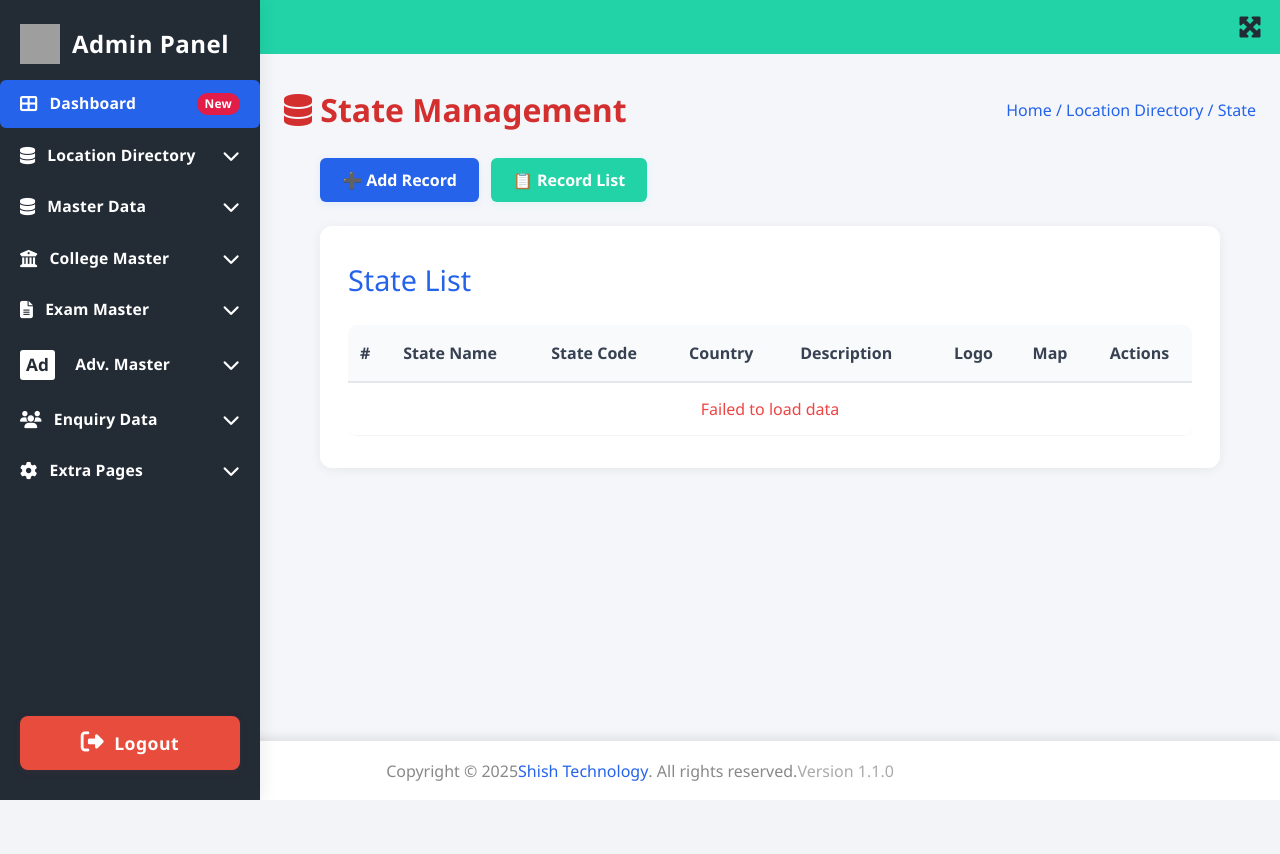
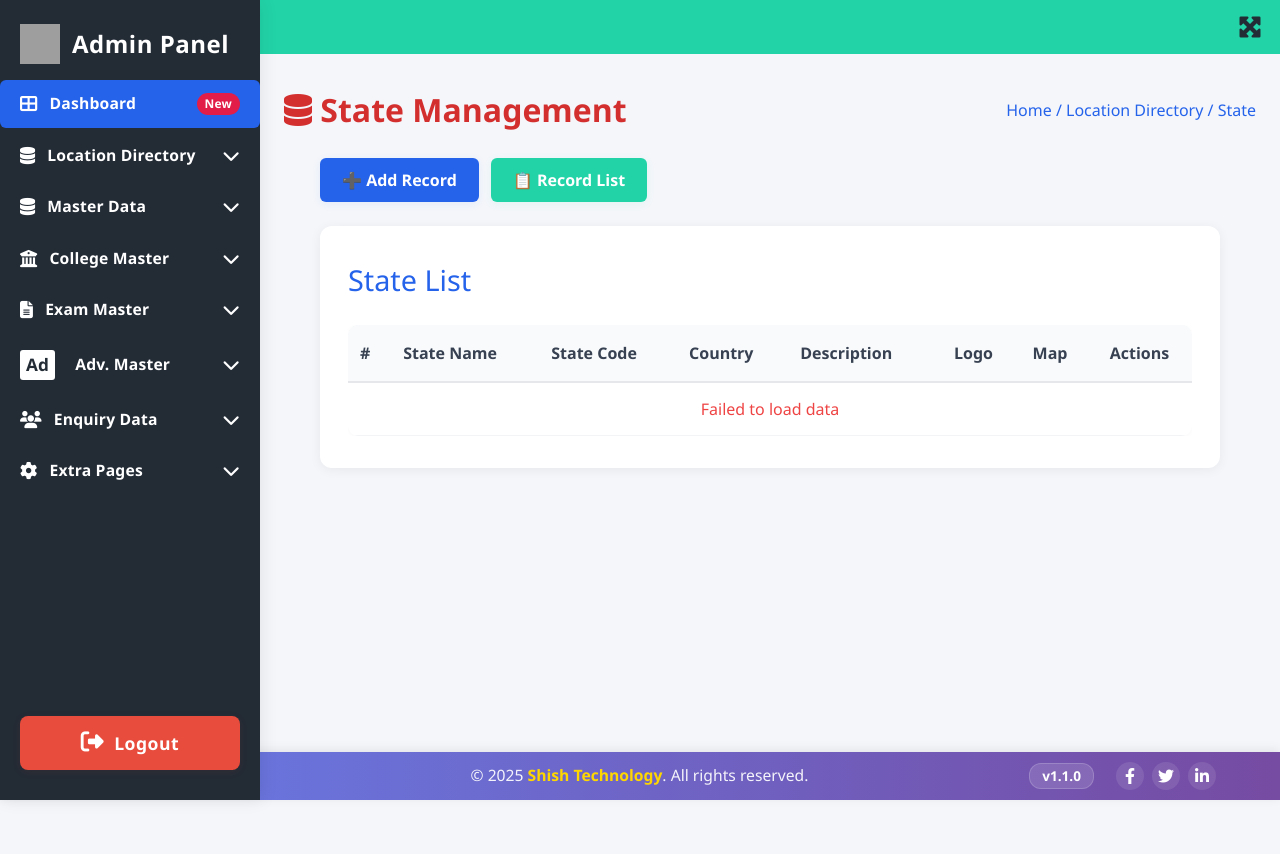
Before and after one commit to pritam521410/Admin_Dashboard, a PHP site: page /admin/state.php in a window 1280 px wide. Before the commit the page ends 800 px from the top, so only its background shows below. Run offline with PHP 8.4, Linux system fonts and the light colour scheme; grey boxes are pictures that could not be loaded.

Commit message:
some changes

```diff
--- a/frontend/components/footer.php
+++ b/frontend/components/footer.php
@@ -1,6 +1,20 @@
-<!-- Footer Component -->
-<div class="footer">
-  Copyright &copy; 2025 <a href="#">Shish Technology</a>. All rights
-  reserved.
-  <span style="float: right; color: #aaa">Version 1.1.0</span>
-</div>
+<!-- Compact Modern Footer -->
+<footer class="footer">
+  <div class="footer-row">
+    <div class="footer-brand">
+      <i class="fa fa-graduation-cap"></i>
+      <span>Shish Technology</span>
+    </div>
+    <div class="footer-copyright">
+      &copy; 2025 <strong>Shish Technology</strong>. All rights reserved.
+    </div>
+    <div class="footer-meta">
+      <span class="footer-version">v1.1.0</span>
+      <span class="footer-social">
+        <a href="#" class="social-link" title="Facebook"><i class="fab fa-facebook-f"></i></a>
+        <a href="#" class="social-link" title="Twitter"><i class="fab fa-twitter"></i></a>
+        <a href="#" class="social-link" title="LinkedIn"><i class="fab fa-linkedin-in"></i></a>
+      </span>
+    </div>
+  </div>
+</footer>
--- a/frontend/style.css
+++ b/frontend/style.css
@@ -1701,8 +1701,8 @@ select {
 
 .main {
   margin-left: 260px;
-  padding: 32px 24px 100px 24px;
-  min-height: calc(100vh - 60px);
+  padding: 32px 24px 80px 24px;
+  min-height: 100vh;
   transition: margin-left 0.3s;
   max-width: 1400px;
   margin-right: auto;
@@ -1856,34 +1856,112 @@ select {
   background: #455a64;
 }
 
+/* --- Compact Modern Footer --- */
 .footer {
   position: fixed;
-  bottom: 0;
   left: 0;
   right: 0;
-  width: 100vw;
-  height: 60px;
-  padding: 20px 16px;
-  text-align: center;
-  color: #888;
-  font-size: 1rem;
-  background: #fff;
-  border-top: 1px solid #e5e7eb;
+  bottom: 0;
+  width: 100%;
+  background: linear-gradient(90deg, #667eea 0%, #764ba2 100%);
+  color: #fff;
   z-index: -1;
-  box-shadow: 0 -2px 10px rgba(0, 0, 0, 0.1);
+  box-shadow: 0 -2px 10px rgba(0, 0, 0, 0.08);
+  font-family: "Segoe UI", Tahoma, Geneva, Verdana, sans-serif;
+  padding: 0;
+}
+
+.footer-row {
+  display: flex;
+  align-items: center;
+  justify-content: space-between;
+  max-width: 1200px;
+  margin: 0 auto;
+  padding: 0 24px;
+  height: 48px;
+}
+
+.footer-brand {
+  display: flex;
+  align-items: center;
+  gap: 8px;
+  font-size: 1.1rem;
+  font-weight: 600;
+}
+.footer-brand i {
+  color: #ffd700;
+  font-size: 1.2em;
+}
+
+.footer-copyright {
+  font-size: 0.98rem;
+  color: rgba(255, 255, 255, 0.92);
+}
+.footer-copyright strong {
+  color: #ffd700;
+  font-weight: 700;
+}
+
+.footer-meta {
+  display: flex;
+  align-items: center;
+  gap: 16px;
+}
+.footer-version {
+  background: rgba(255, 255, 255, 0.13);
+  color: #fff;
+  font-size: 0.85rem;
+  padding: 2px 12px;
+  border-radius: 12px;
+  font-weight: 600;
+  margin-right: 6px;
+  border: 1px solid rgba(255, 255, 255, 0.18);
+}
+.footer-social {
+  display: flex;
+  gap: 8px;
+}
+.social-link {
   display: flex;
   align-items: center;
   justify-content: center;
-}
-
-.footer a {
-  color: #2563eb;
+  width: 28px;
+  height: 28px;
+  border-radius: 50%;
+  background: rgba(255, 255, 255, 0.1);
+  color: #fff;
+  font-size: 1em;
+  transition: background 0.2s, color 0.2s, transform 0.2s;
   text-decoration: none;
-  font-weight: 500;
-}
-
-.footer a:hover {
-  text-decoration: underline;
+}
+.social-link:hover {
+  background: #ffd700;
+  color: #333;
+  transform: scale(1.12);
+}
+
+@media (max-width: 900px) {
+  .footer-row {
+    max-width: 100vw;
+    padding: 0 10px;
+    height: 44px;
+    font-size: 0.97rem;
+  }
+  .footer-meta {
+    gap: 8px;
+  }
+}
+@media (max-width: 600px) {
+  .footer-row {
+    flex-direction: column;
+    height: auto;
+    gap: 2px;
+    padding: 6px 2vw;
+    text-align: center;
+  }
+  .footer-meta {
+    margin-top: 2px;
+  }
 }
 
 .submenu {
@@ -2003,7 +2081,7 @@ select {
 @media (max-width: 900px) {
   .main {
     margin-left: 0;
-    padding: 12px 4vw 100px 4vw;
+    padding: 12px 4vw 80px 4vw;
     max-width: 100vw;
   }
 
@@ -2086,7 +2164,7 @@ select {
 
 @media (max-width: 600px) {
   .main {
-    padding: 8px 2vw 100px 2vw;
+    padding: 8px 2vw 8px 2vw;
   }
 
   .dashboard-cards {
```
